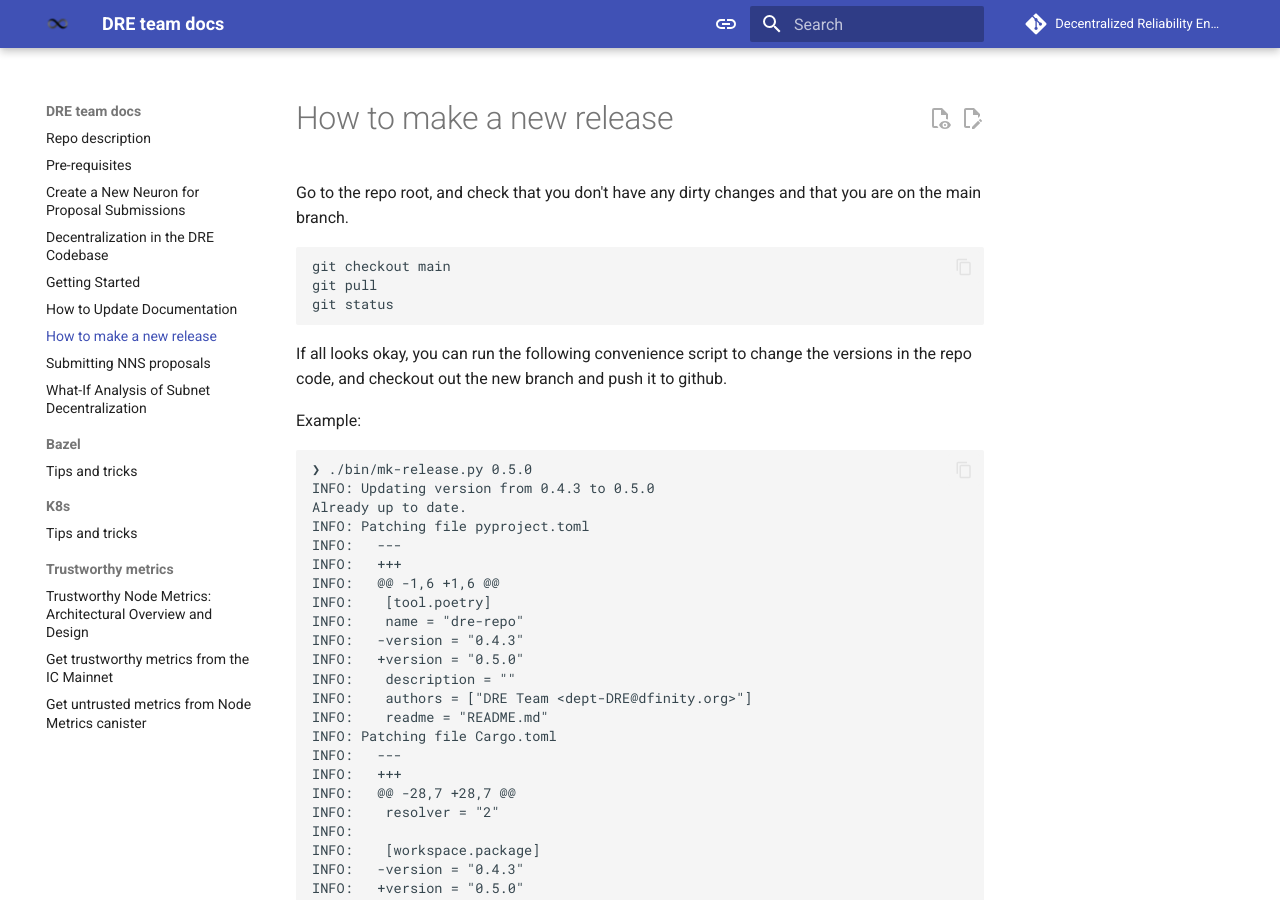
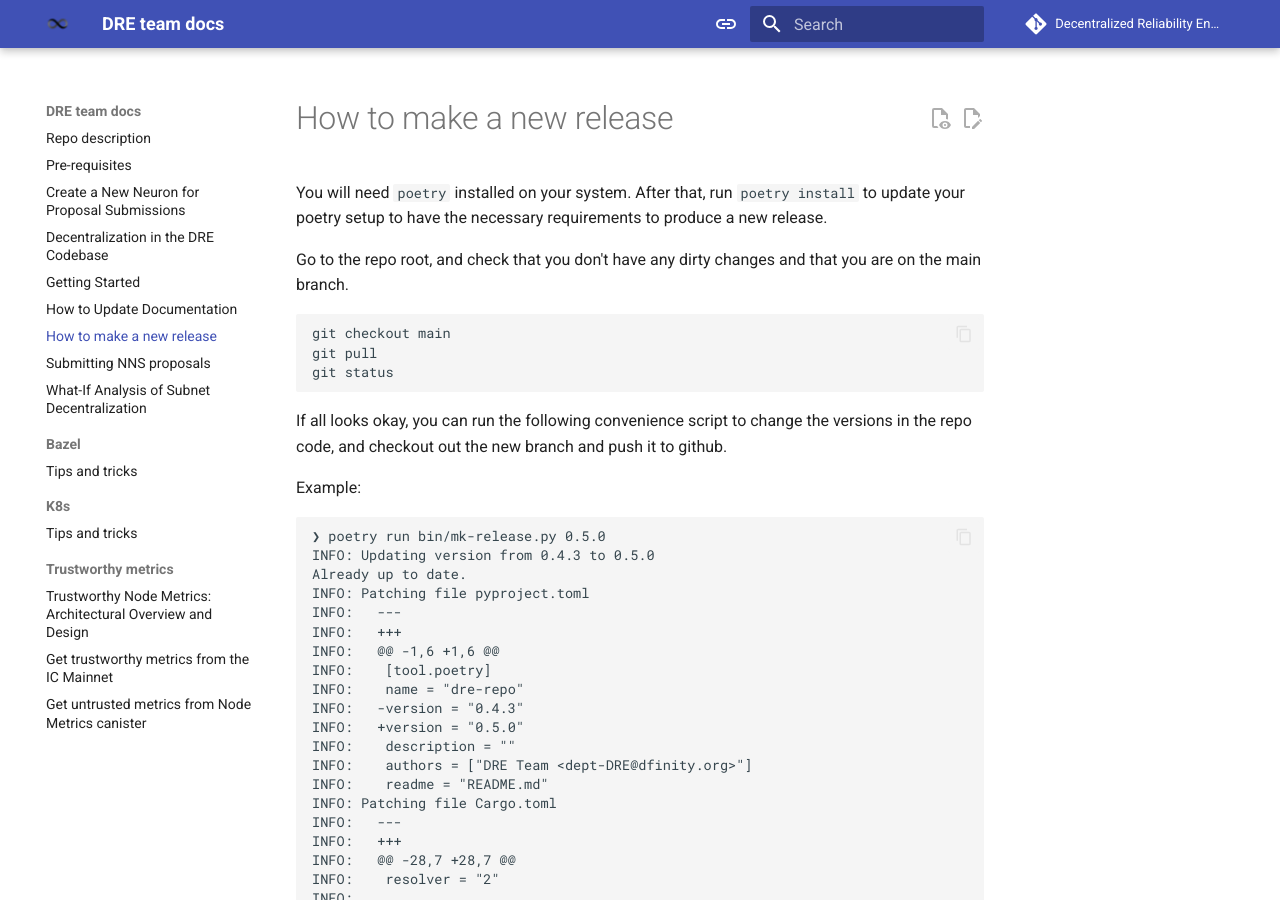
Before and after one commit to dfinity/dre, an MkDocs documentation site: the page built from docs/make-release.md, in a window 1280 px wide and 900 px high. Built offline with MkDocs 1.6.1 and Material for MkDocs 9.7.7, drawn with Linux system fonts in a browser that asks for light colours; comment, search, counter and statistics services are not loaded.

Commit message:
Fix release process documentation and command.

````diff
--- a/docs/make-release.md
+++ b/docs/make-release.md
@@ -1,5 +1,9 @@
 
 # How to make a new release
+
+You will need `poetry` installed on your system.  After that, run
+`poetry install` to update your poetry setup to have the necessary
+requirements to produce a new release.
 
 Go to the repo root, and check that you don't have any dirty changes and that you are on the main branch.
 
@@ -14,7 +18,7 @@ If all looks okay, you can run the following convenience script to change the ve
 Example:
 
 ```
-❯ ./bin/mk-release.py 0.5.0
+❯ poetry run bin/mk-release.py 0.5.0
 INFO: Updating version from 0.4.3 to 0.5.0
 Already up to date.
 INFO: Patching file pyproject.toml
````
Also changed, not shown: 2 other files.
